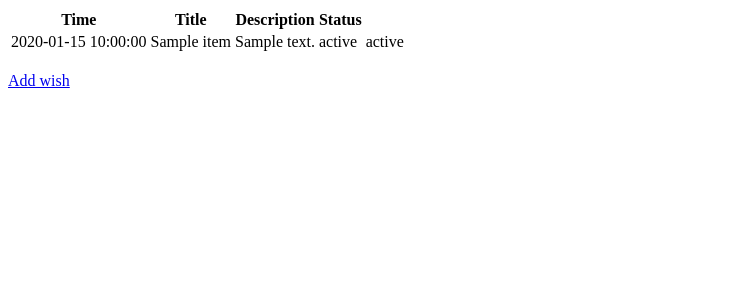
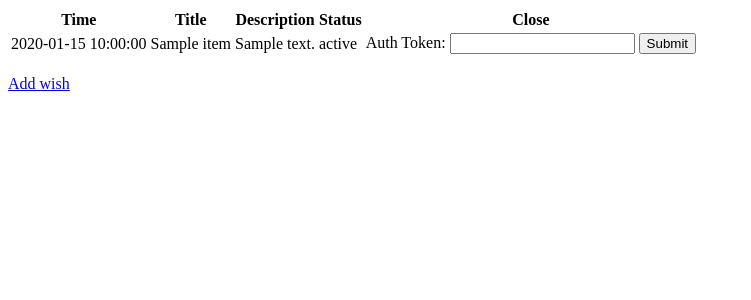
Before and after one commit to YanniWangAnnie/wishlist, a Flask app: page / in a window 1280 px wide. Shown: the top 300 px of the page, without its empty margins (0-751 px from the left). Run offline with Flask 2, Linux system fonts and the light colour scheme; tables that the repository leaves empty hold one stand-in row (values such as "Sample post").

Commit message:
close item with auth

```diff
--- a/app.py
+++ b/app.py
@@ -42,7 +42,7 @@ def post_item():
 @app.route('/close_item',methods=['POST'])
 def close_item():
     if request.form['auth'] == os.environ['AUTH']:
-        item_id = request.args.get('item_id')
+        item_id = request.form('item_id_name')
         item = Item.query.filter(Item.item_id==item_id).one()
         item.state='closed'
         db.session.add(item)
--- a/templates/add_item.html
+++ b/templates/add_item.html
@@ -6,7 +6,6 @@
 </head>
 
 <body>
-
     <form method="post" action="/post_item">
         <label>Title:</label>
         <input id ="tid" name="title" type="text" />
--- a/templates/index.html
+++ b/templates/index.html
@@ -14,6 +14,7 @@
                 <th>Title</th>
                 <th>Description</th>
                 <th>Status</th>
+                <th>Close</th>
             </tr>
         </thead>
         <tbody>
@@ -23,7 +24,14 @@
                 <td>{{ item.title }}</td>
                 <td>{{ item.description }}</td>
                 <td>{{ item.state }}</td>
-                <td><a href="{{url_for('close_item', item_id=item.item_id)}}"></a>{{ item.state }}</td>
+                <td>
+                    <form method="post" action="/close_item">
+                        <label>Auth Token:</label>
+                        <input id="aid" name="auth" type="text" />
+                        <input type="hidden" id="item_id" name="item_id_name" value={{ item.item_id }}>
+                        <input type="submit" />
+                    </form>
+                </td>
             </tr>
             {% endfor %}
         </tbody>
```
